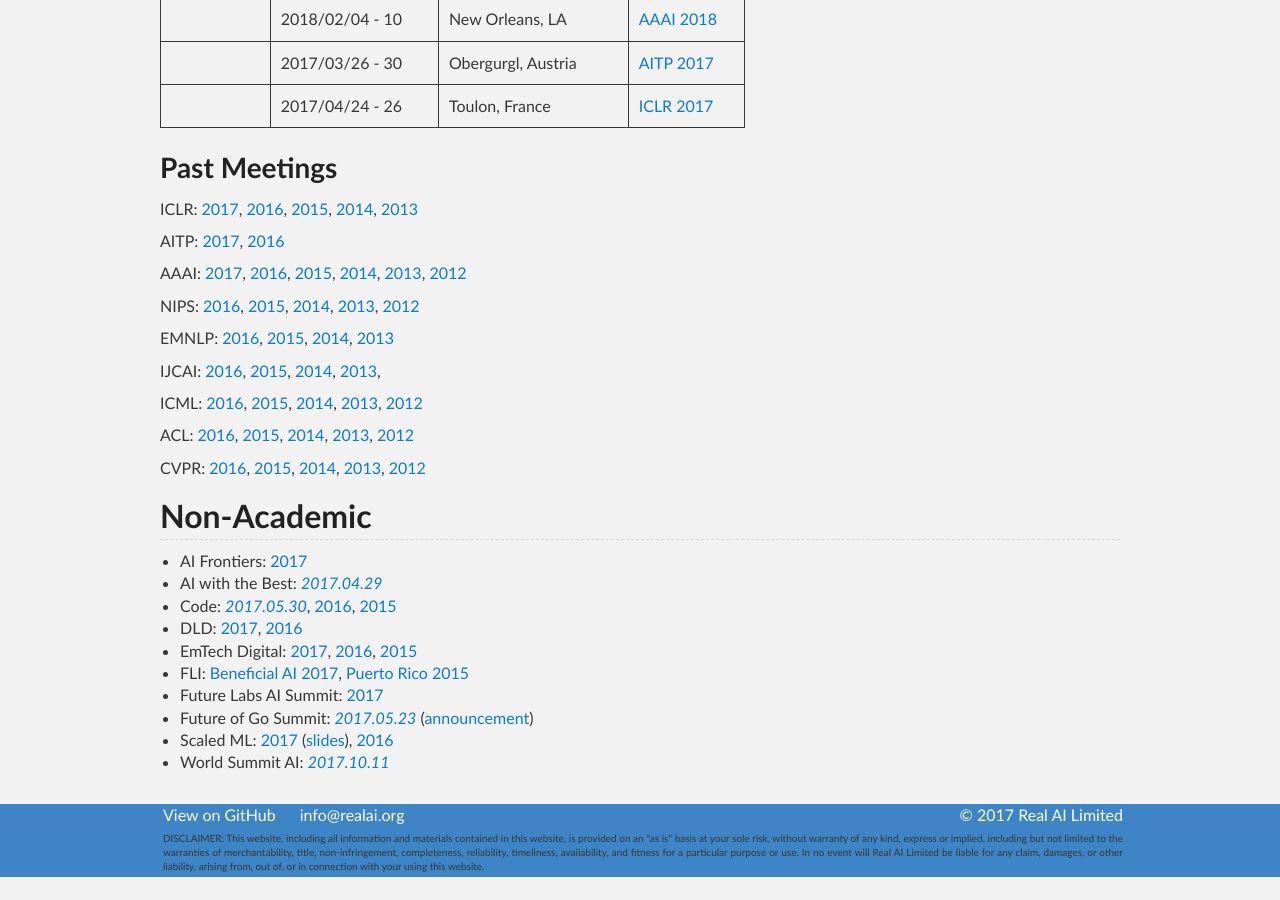
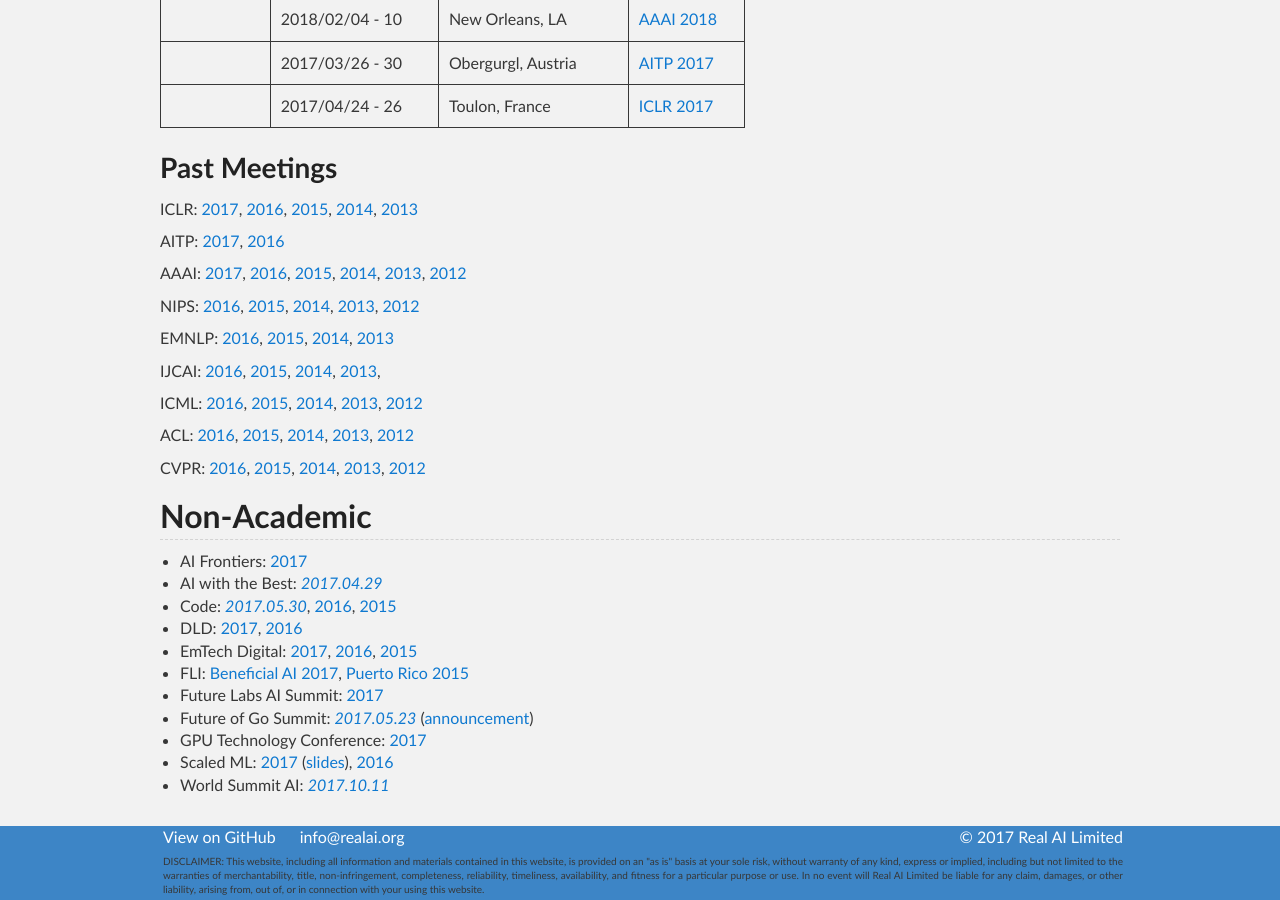
Before and after one commit to Tonywuhk/realai.org, a Jekyll site: the page built from resources/conferences.md, in a window 1280 px wide and 900 px high, scrolled down 641 px. Built offline with Jekyll 4.4.1, drawn with Linux system fonts in a browser that asks for light colours; our own code applies the rules of GitHub Pages for plain Markdown files; comment, search, counter and statistics services are not loaded; the repository's description, which GitHub fills in, is left out; before the commit the page ends 1518 px from its top, so only the background shows below that.

Commit message:
Update conferences.md

```diff
--- a/resources/conferences.md
+++ b/resources/conferences.md
@@ -52,5 +52,6 @@
 * FLI: [Beneficial AI 2017](https://futureoflife.org/bai-2017/), [Puerto Rico 2015](https://futureoflife.org/2015/10/12/ai-safety-conference-in-puerto-rico/)
 * Future Labs AI Summit: [2017](http://futurelabs.nyc/events/ai-summit)
 * Future of Go Summit: [*2017.05.23*](https://en.wikipedia.org/wiki/Future_of_Go_Summit) ([announcement](https://deepmind.com/blog/exploring-mysteries-alphago/))
+* GPU Technology Conference: [2017](http://www.gputechconf.com/)
 * Scaled ML: [2017](http://scaledml.org/) ([slides](https://www.matroid.com/blog/post/scaled-ml-2017-slides-and-pictures)), [2016](http://scaledml.org/index2016.html)
 * World Summit AI: [*2017.10.11*](http://thesummitai.com/)
```
